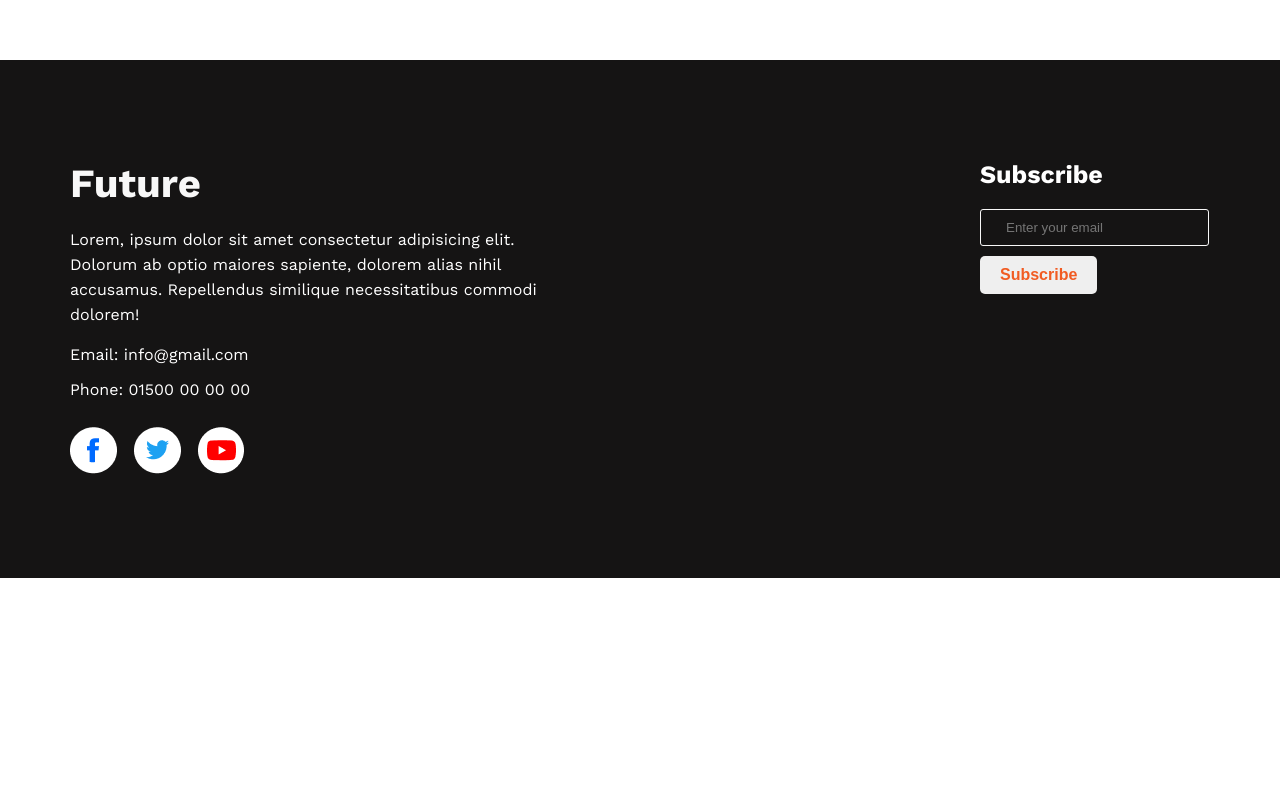
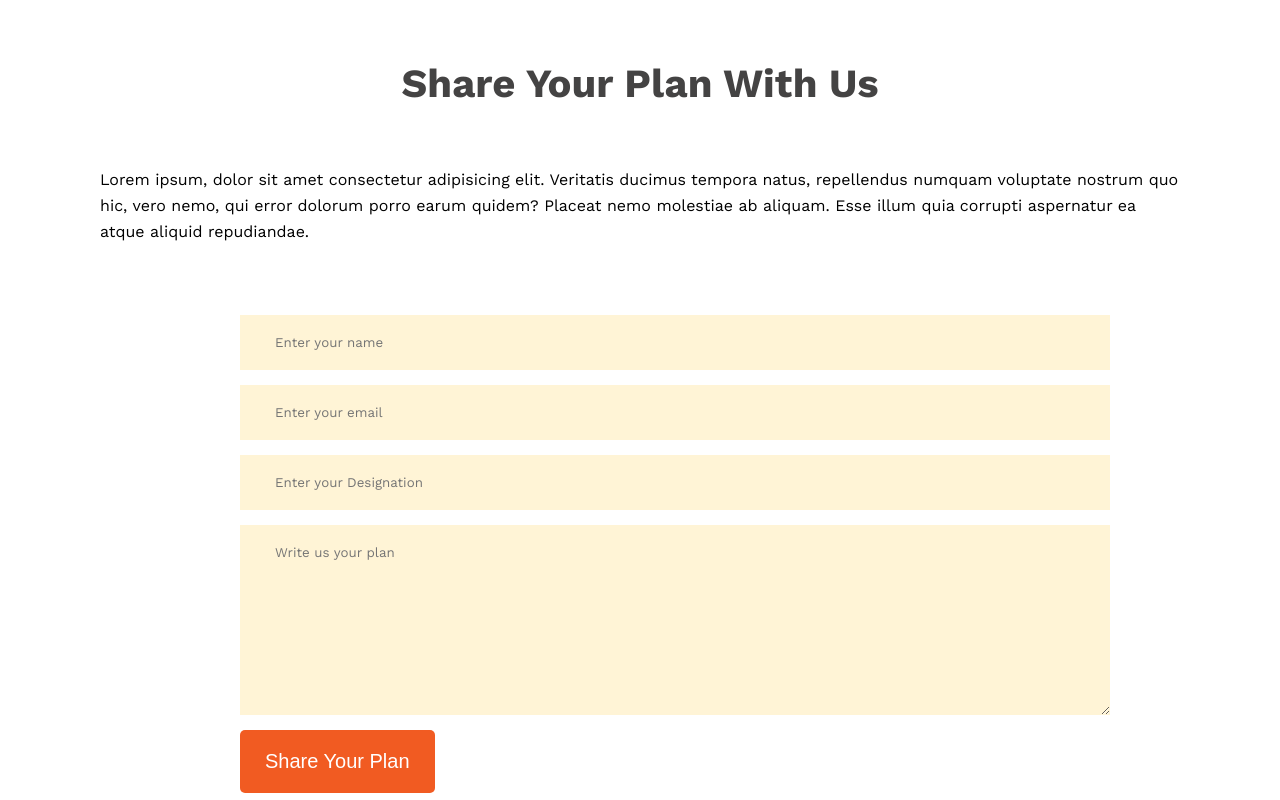
Before and after one commit to uspapon/phero-newyear-html, a plain HTML site: page index.html in a window 1280 px wide. Shown: the part 2340-3140 px from the top of the page. Before the commit the page ends 2918 px from the top, so only its background shows below. Drawn offline with nearby package versions, Linux system fonts and the light colour scheme.

Commit message:
added a customized section

```diff
--- a/css/style.css
+++ b/css/style.css
@@ -74,7 +74,7 @@ h2, h3, h4, ul, p {
 
 }
 
-.siteBannerContent input {
+.siteBannerContent input, .sharingPlanInputSec input[type="submit"] {
     border: 0;
     padding: 20px 25px;
     background-color: #F15B22;
@@ -94,7 +94,8 @@ h2, h3, h4, ul, p {
     color: #444343;
 }
 
-.lastYearInsightArea .insightDescSection h3, .newYearPlanArea h3, .quickContactSection h4 {
+.lastYearInsightArea .insightDescSection h3, .newYearPlanArea h3, .quickContactSection h4,
+#shareYourPlanArea h3 {
     font-size: 40px;
     font-weight: bold;
 }
@@ -153,7 +154,39 @@ h2, h3, h4, ul, p {
 }
 
 /* -------------------------------------------
-            CSS for Banner
+            CSS for shareYourPlanArea
+-----------------------------------------------*/
+#shareYourPlanArea { margin-bottom: 70px;}
+#shareYourPlanArea h3 {
+    color: #444343;
+    text-align: center;
+    margin: 90px 0 30px 0;
+    text-align: center;
+}
+
+#shareYourPlanArea p {
+    line-height: 26px;
+    margin-bottom: 40px;
+    padding: 30px;
+    /* text-align: center; */
+}
+
+.sharingPlanInputSec {
+    width: 800px;
+    margin: 0 auto;
+}
+.sharingPlanInputSec input[type="email"], .sharingPlanInputSec input[type="text"], textarea {
+    border: 0;
+    padding: 20px 35px;
+    width: 100%;
+    background-color: #FFF4D6;
+    display: block;
+    margin-bottom: 15px;
+    font-family: 'Work Sans', sans-serif;
+}
+
+/* -------------------------------------------
+            CSS for quickContactArea
 -----------------------------------------------*/
 .quickContactArea {
     margin: 70px 0 120px 0;
--- a/index.html
+++ b/index.html
@@ -76,6 +76,23 @@
 
             </section>
             <!-- end of quickContactArea -->
+            <section id="shareYourPlanArea">
+                <h3>Share Your Plan With Us</h3>
+                <div class="sharingPlanWcSec">
+                    <p>Lorem ipsum, dolor sit amet consectetur adipisicing elit. Veritatis ducimus tempora natus, repellendus numquam voluptate nostrum quo hic, vero nemo, qui error dolorum porro earum quidem? Placeat nemo molestiae ab aliquam. Esse illum quia corrupti aspernatur ea atque aliquid repudiandae.</p>
+                </div>
+                <div class="sharingPlanInputSec">
+                    <input type="text" name="visitorsName" id="visitorsName" placeholder="Enter your name">
+                    <input type="email" name="visitorsEmail" id="visitorsEmail" placeholder="Enter your email">
+                    <input type="text" name="visitorsDesignation" id="visitorsDesignation" placeholder="Enter your Designation">
+                    <textarea name="visitorsPlan" id="visitorsPlan" cols="30" rows="10" placeholder="Write us your plan"></textarea>
+                    <input type="submit" value="Share Your Plan">
+                </div>
+
+            </section>
+            <!-- end of shareYourPlan -->
+
+
         </div>
         <!-- end of siteInnerWrapper -->
 
```
